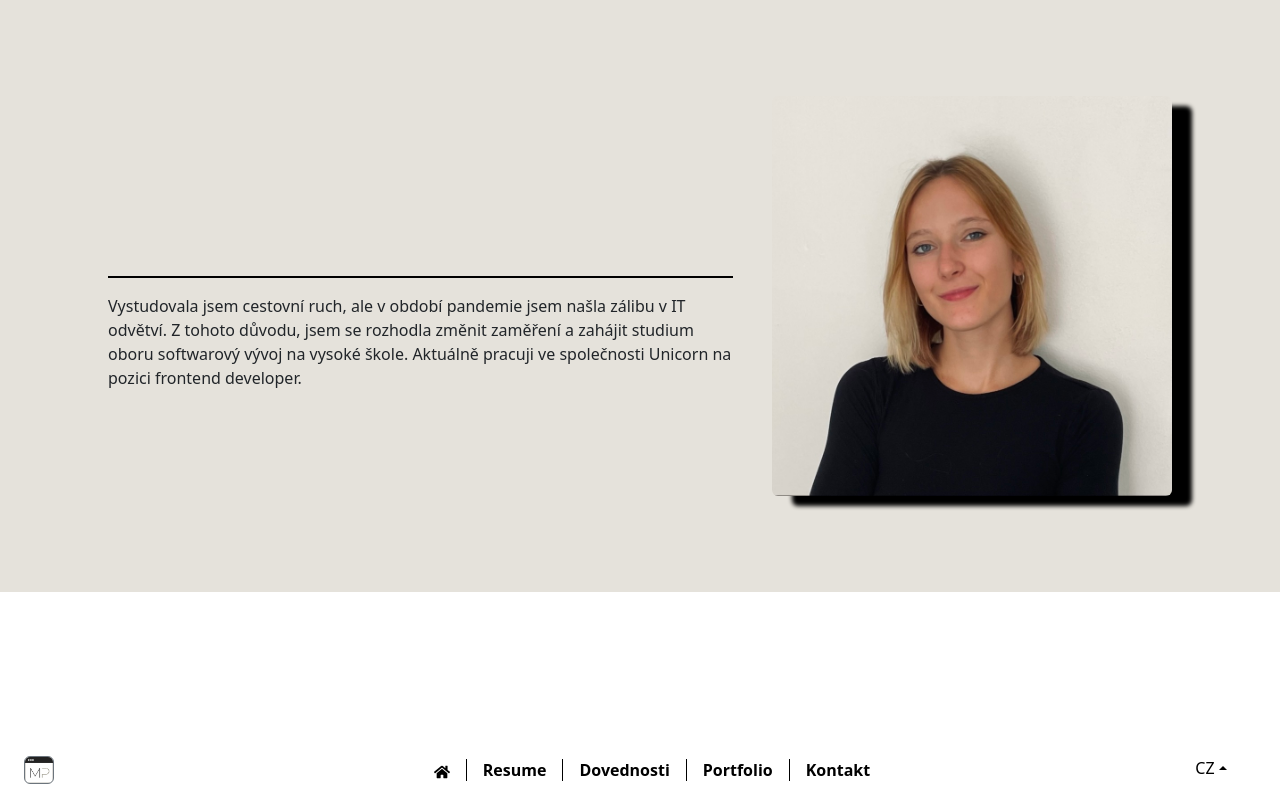
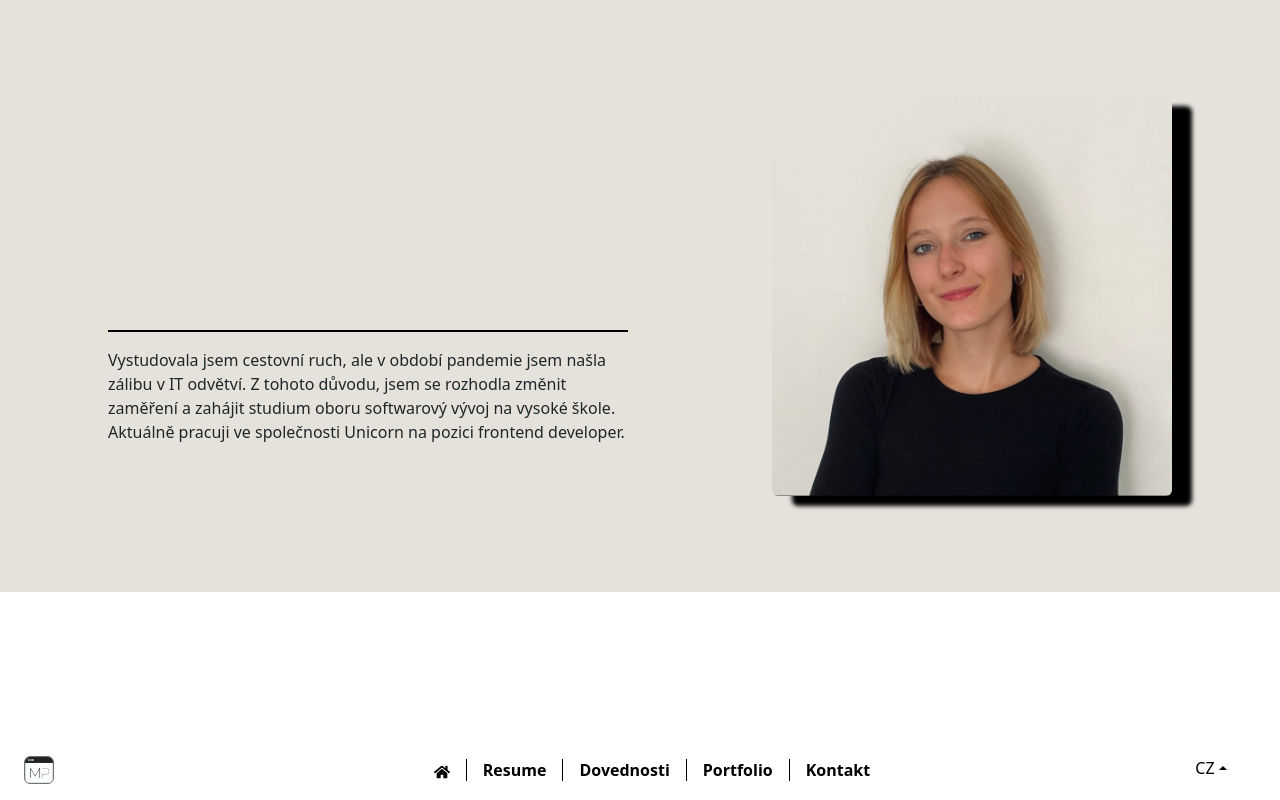
Before and after one commit to marketapolakova/resume, a React (Create React App) app: page / in a window 1280 px wide. Built offline with nearby package versions, Linux system fonts and the light colour scheme; a web font is replaced by a local one.

Commit message:
update name

```diff
--- a/src/pages/homePage/HomePage.jsx
+++ b/src/pages/homePage/HomePage.jsx
@@ -13,12 +13,13 @@ const HomePage = ({ en }) => {
           <div className="col pt-5">
             <div className="d-none d-sm-block">
               <h1 className="heading slide-in-left ">Markéta</h1>
-              <div className="px-5 mx-5">
-                <h1 className="px-5 pb-3 heading slide-in-right ">Poláková</h1>
-              </div>
+
+              <h1 className="pt-1 mt-4 ms-5 heading slide-in-right ">
+                Štorc Poláková
+              </h1>
             </div>
             <div className="d-sm-none">
-              <h1>Markéta Poláková</h1>
+              <h1>Markéta Štorc Poláková</h1>
             </div>
             {en ? (
               <p className=" pt-3 heading-line fade-in-delay">
```
